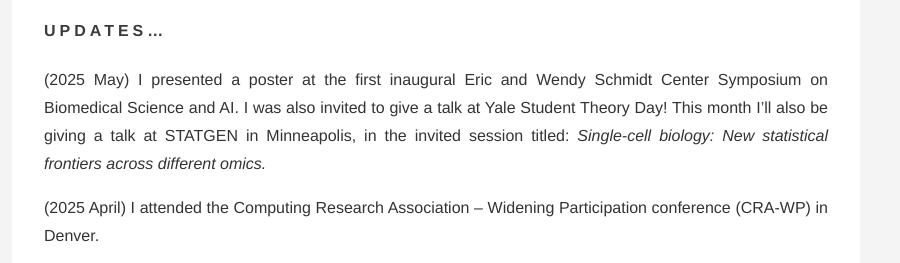
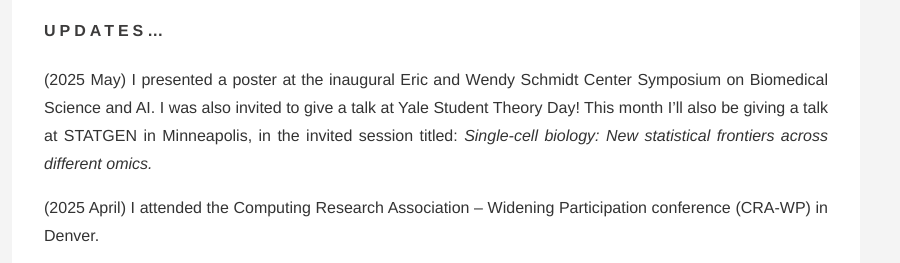
Before and after one commit to gillichu/gillichu.github.io, a plain HTML site: page index.html in a window 1280 px wide. Shown: the part 274-537 px from the top of the page, 380-1280 px from the left. Drawn offline with Linux system fonts and the light colour scheme; files whose address does not match are found by name; a web font is replaced by a local one.

Commit message:
rebuilding site Mon May  5 21:14:30 EDT 2025

```diff
--- a/index.html
+++ b/index.html
@@ -256,7 +256,7 @@ long run. Thanks for using the theme, and feel free to submit issues as needed.<
     </header>
     <div id="content">
       <h4 id="updates">Updates&hellip;</h4>
-<p>(2025 May) I presented a poster at the first inaugural Eric and Wendy Schmidt Center Symposium on Biomedical Science and AI. I was also invited to give a talk at Yale Student Theory Day! This month I&rsquo;ll also be giving a talk at STATGEN in Minneapolis, in the invited session titled: <em>Single-cell biology: New statistical frontiers across different omics.</em></p>
+<p>(2025 May) I presented a poster at the inaugural Eric and Wendy Schmidt Center Symposium on Biomedical Science and AI. I was also invited to give a talk at Yale Student Theory Day! This month I&rsquo;ll also be giving a talk at STATGEN in Minneapolis, in the invited session titled: <em>Single-cell biology: New statistical frontiers across different omics.</em></p>
 <p>(2025 April) I attended the Computing Research Association &ndash; Widening Participation conference (CRA-WP) in Denver.</p>
 <p>(2024 Nov) I presented LAML at Cold Spring Harbor Laboratory, at the Biological Data Science 2024 meeting, in the <em>Machine Learning</em> session. Also, I&rsquo;m now a PhD candidate!</p>
 <p>(2024 May) LAML was presented at RECOMB 2024, held at MIT this year.</p>
```
